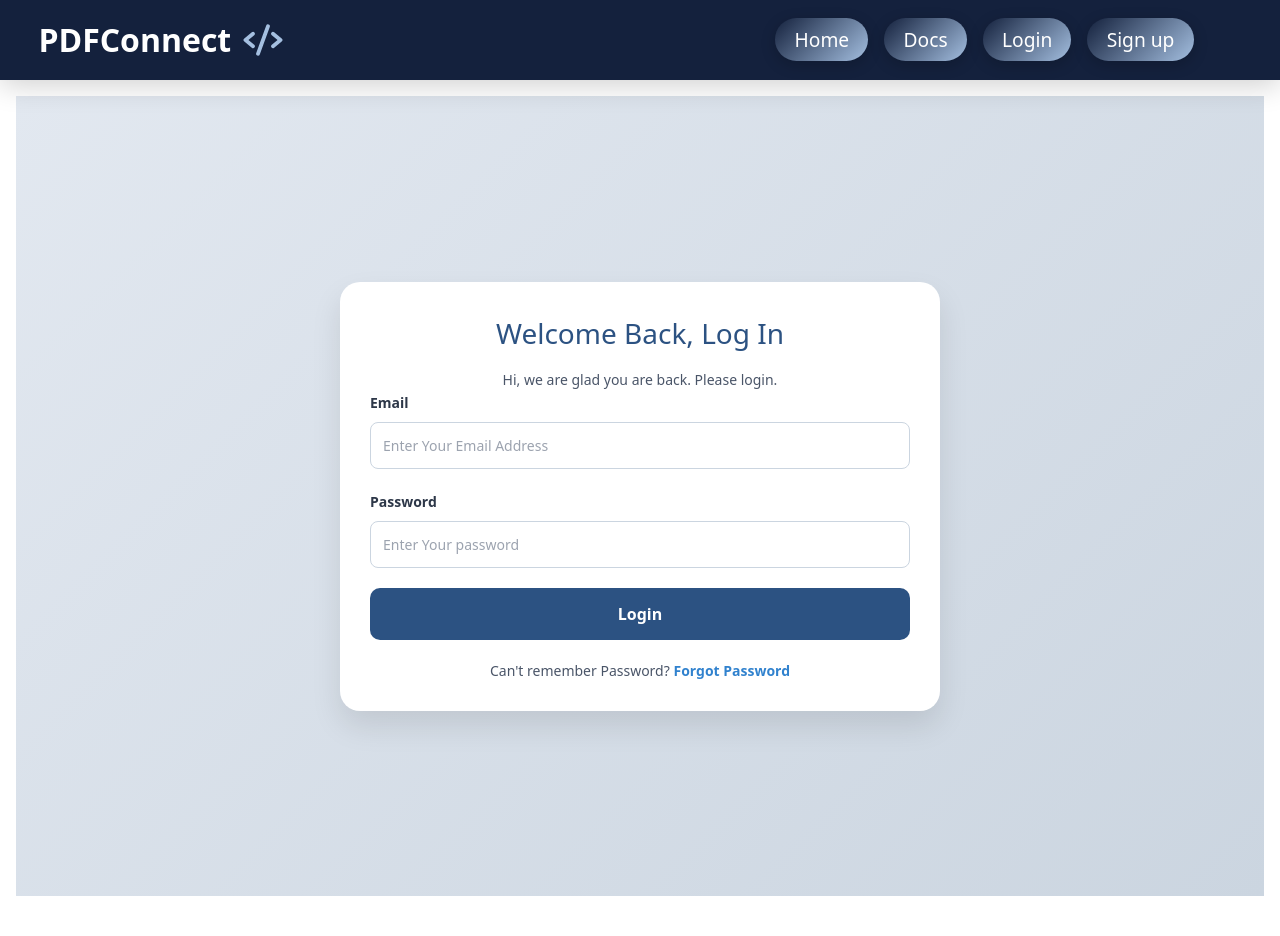
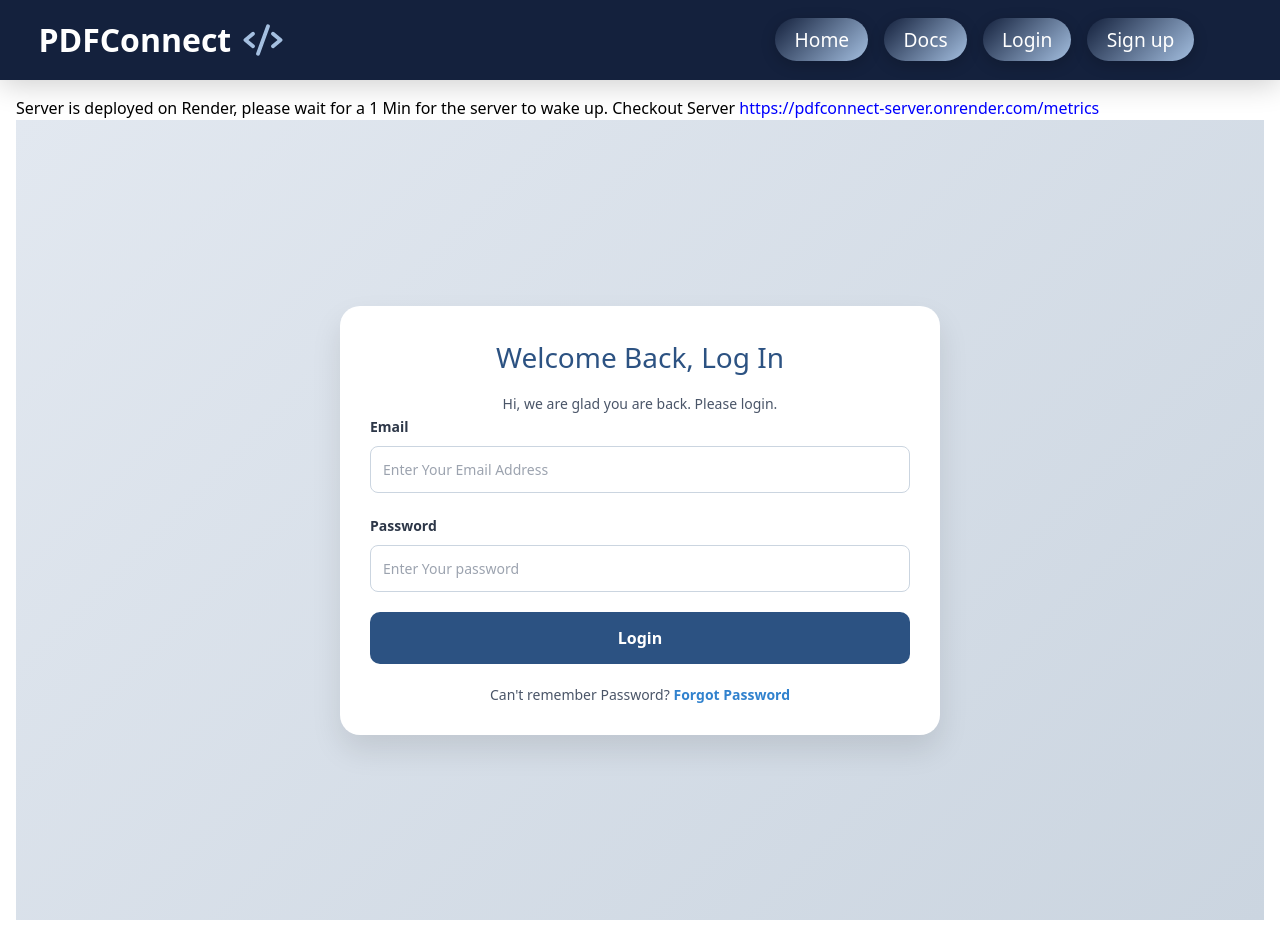
Before and after one commit to Srajan-Bansal/PDFConnect, a React (Vite) app in the folder client/: page /login in a window 1280 px wide. Before the commit the page ends 912 px from the top, so only its background shows below. Built offline with nearby package versions, Linux system fonts and the light colour scheme.

Commit message:
added mess. info for server

```diff
--- a/client/src/components/Auth/Login.jsx
+++ b/client/src/components/Auth/Login.jsx
@@ -50,6 +50,16 @@ export default function Login() {
                 <meta name="description" content="Login to your PDFConnect account and manage your documents seamlessly." />
                 <meta name="keywords" content="Login, PDFConnect, document management, PDF editor" />
             </Helmet>
+            <div>
+                Server is deployed on Render, please wait for a 1 Min for the server to wake up. Checkout Server {' '}
+                <NavLink
+                    to="https://pdfconnect-server.onrender.com/metrics"
+                    style={{ color: 'blue' }}
+                    target="_blank"
+                    rel="noopener noreferrer">
+                    https://pdfconnect-server.onrender.com/metrics
+                </NavLink>
+            </div>
             <section>
                 <div className="form_data">
                     <div className="form_heading">
--- a/client/src/components/Auth/Signup.jsx
+++ b/client/src/components/Auth/Signup.jsx
@@ -34,6 +34,16 @@ export default function Signup() {
                 <meta name="description" content="Create a new PDFConnect account and start editing and managing your PDFs." />
                 <meta name="keywords" content="Signup, PDFConnect, create account, document management" />
             </Helmet>
+            <div>
+                Server is deployed on Render, please wait for a 1 Min for the server to wake up. Checkout Server {' '}
+                <NavLink
+                    to="https://pdfconnect-server.onrender.com/metrics"
+                    style={{ color: 'blue' }}
+                    target="_blank"
+                    rel="noopener noreferrer">
+                    https://pdfconnect-server.onrender.com/metrics
+                </NavLink>
+            </div>
             <section>
                 <div className='form_data'>
                     <div className='form_heading'>
```
